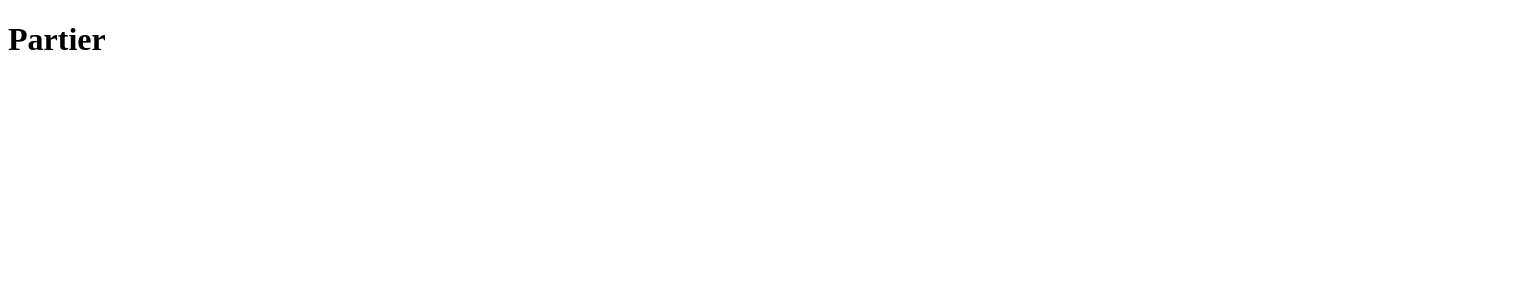
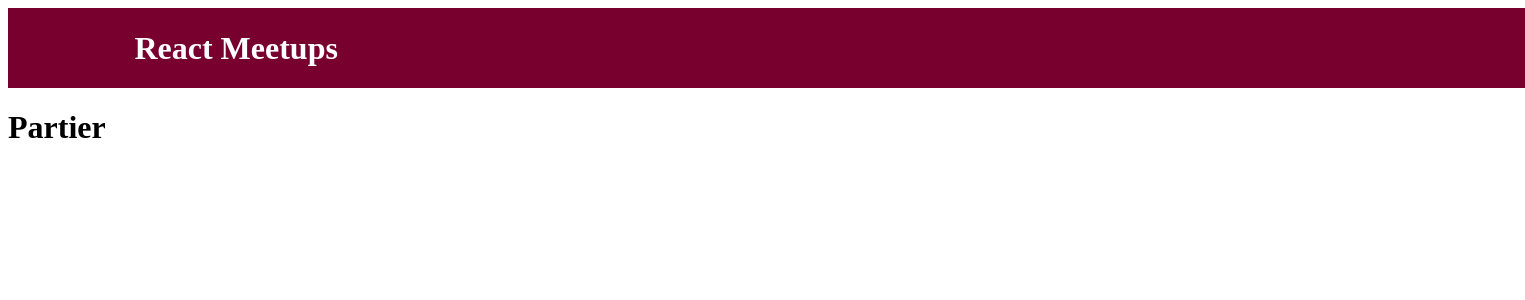
Before and after one commit to razvan6518/partier, a React (Create React App) app in the folder partier/: page / in a window 1280 px wide. Shown: the top 300 px of the page, 1525 px wide, since content can reach past the window. Built offline with nearby package versions, Linux system fonts and the light colour scheme.

Commit message:
added navbar

```diff
--- a/partier/package.json
+++ b/partier/package.json
@@ -8,6 +8,7 @@
     "@testing-library/user-event": "^13.5.0",
     "react": "^17.0.2",
     "react-dom": "^17.0.2",
+    "react-router-dom": "^6.2.1",
     "react-scripts": "5.0.0",
     "web-vitals": "^2.1.3"
   },
--- a/partier/src/App.js
+++ b/partier/src/App.js
@@ -1,9 +1,15 @@
+import NavigationBar from './components/layout/NavigationBar';
+
 function App() {
-  return (
-      <div>
-        <h1>Partier</h1>
-      </div>
-  );
+    return (
+        <div>
+            <NavigationBar/>
+            <div>
+                <h1>Partier</h1>
+            </div>
+
+        </div>
+    );
 }
 
 export default App;
--- /dev/null
+++ b/partier/src/components/layout/NavigationBar.js
@@ -0,0 +1,19 @@
+import { Link } from 'react-router-dom';
+import classes from './NavigationBar.module.css';
+
+function NavigationBar() {
+    return (
+        <header className={classes.header}>
+            <div className={classes.logo}>React Meetups</div>
+            <nav>
+                <ul>
+                    {/*<li><Link to='/'>All Meetups</Link></li>*/}
+                    {/*<li><Link to='/new-meetup'>New Meetup</Link></li>*/}
+                    {/*<li><Link to='/favorites'>Favorites</Link></li>*/}
+                </ul>
+            </nav>
+        </header>
+    )
+}
+
+export default NavigationBar;
--- /dev/null
+++ b/partier/src/components/layout/NavigationBar.module.css
@@ -0,0 +1,47 @@
+.header {
+    width: 100%;
+    height: 5rem;
+    display: flex;
+    align-items: center;
+    justify-content: space-between;
+    background-color: #77002e;
+    padding: 0 10%;
+}
+
+.logo {
+    font-size: 2rem;
+    color: white;
+    font-weight: bold;
+}
+
+.header ul {
+    list-style: none;
+    margin: 0;
+    padding: 0;
+    display: flex;
+    align-items: baseline;
+}
+
+.header li {
+    margin-left: 3rem;
+}
+
+.header a {
+    text-decoration: none;
+    font-size: 1.5rem;
+    color: #fcb8d2;
+}
+
+.header a:hover,
+.header a:active,
+.header a.active {
+    color: white;
+}
+
+.badge {
+    background-color: #cc2062;
+    color: white;
+    border-radius: 12px;
+    padding: 0 1rem;
+    margin-left: 0.5rem;
+}
```
Also changed, not shown: 1 other file (tests, documents, lock files or other folders).
